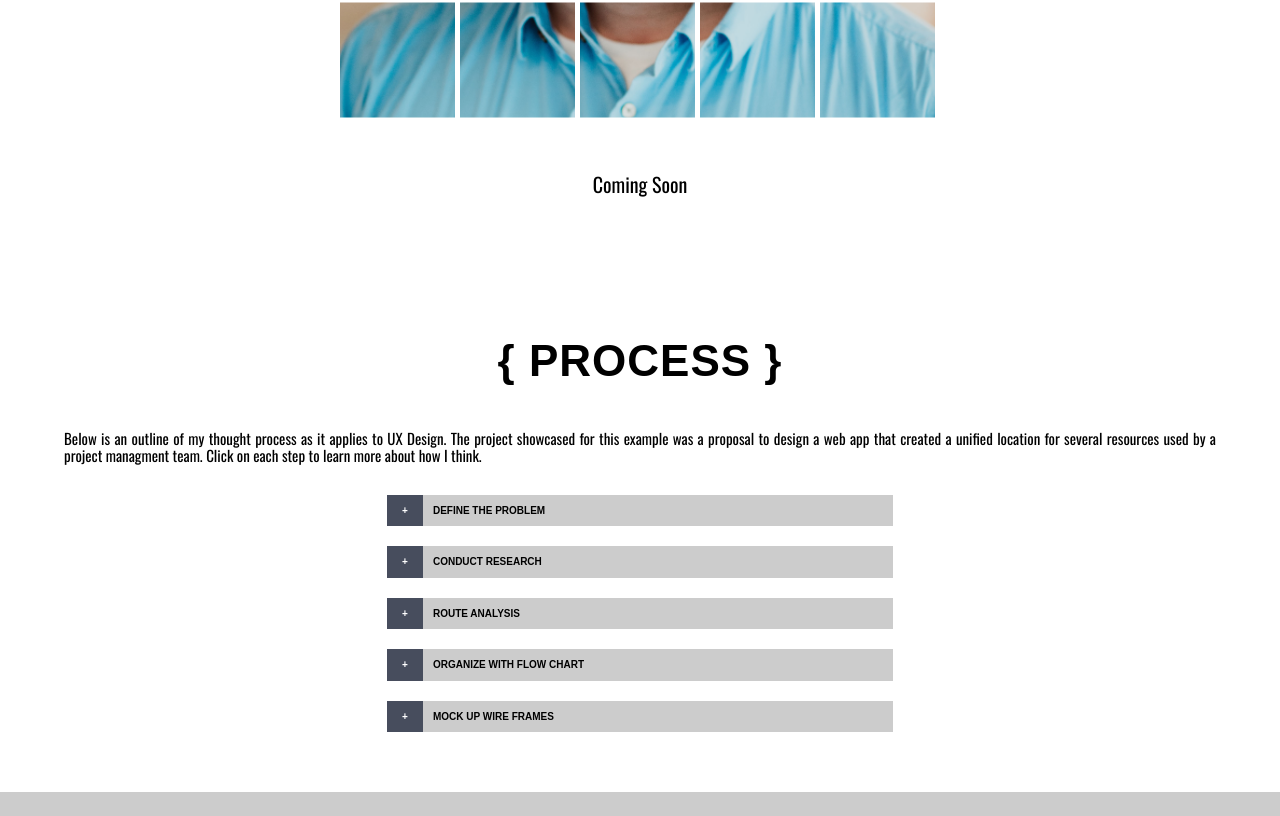
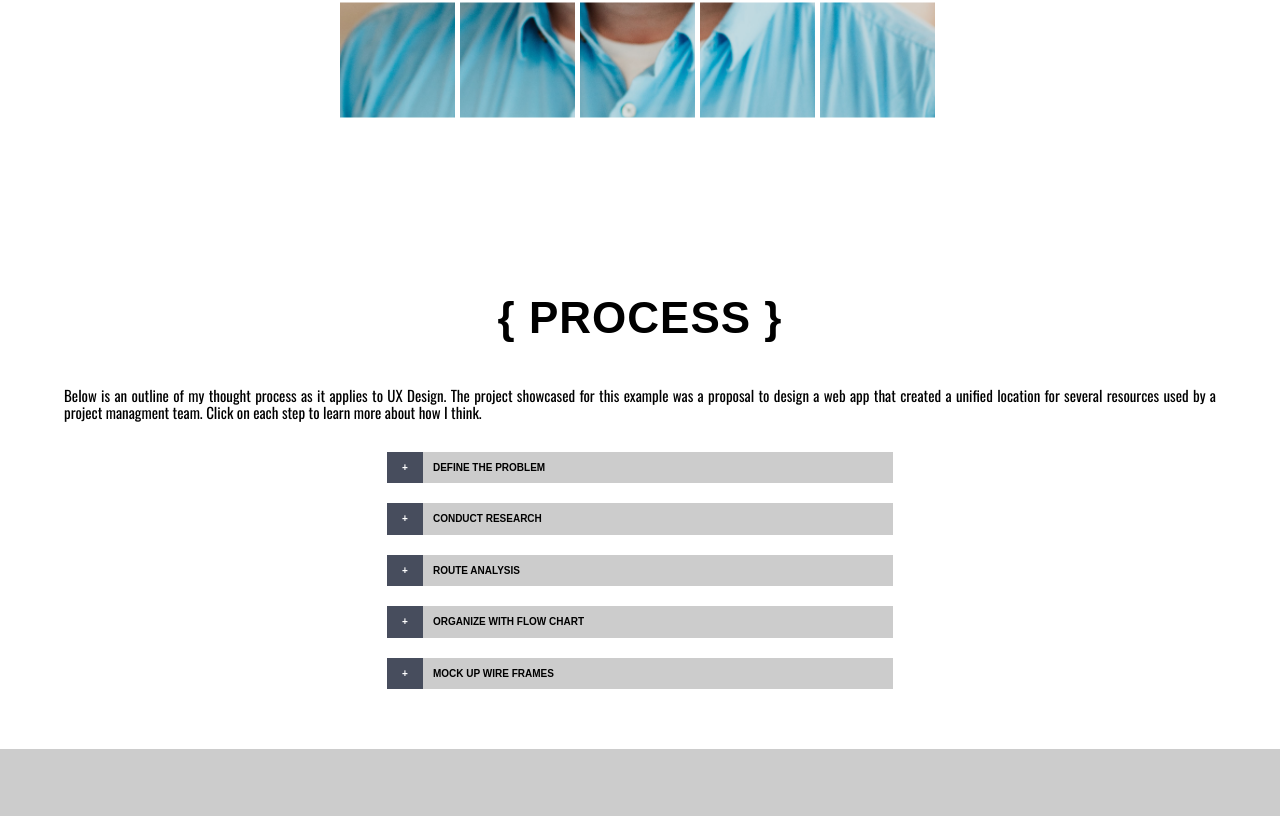
Before and after one commit to nhdby/pl, a plain HTML site: page index.html in a window 1280 px wide. Shown: the part 1492-2308 px from the top of the page. Drawn offline with nearby package versions, Linux system fonts and the light colour scheme.

Commit message:
Update to Jog Changes

```diff
--- a/index.html
+++ b/index.html
@@ -56,7 +56,7 @@
         <div id="about" class="clearfix">
 
           <div class="placeholder"></div>
-          <p class="about-content">Coming Soon</p>
+          <!-- <p class="about-content">Coming Soon</p> -->
 
         </div>
       </div>
```
